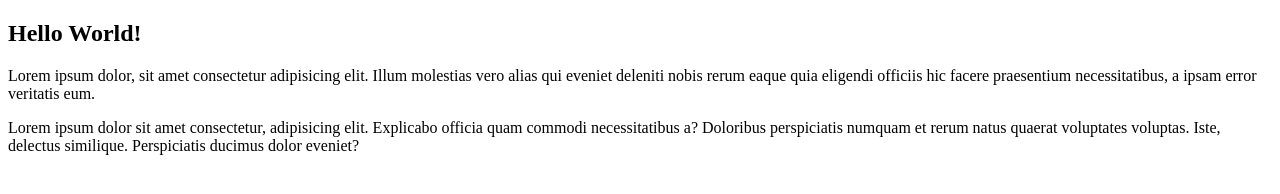
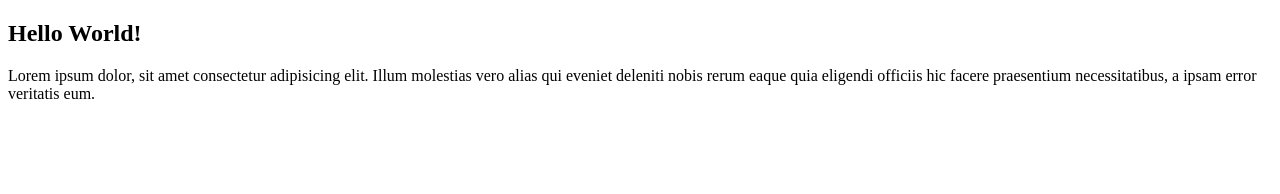
Before and after one commit to Redguy64/SMCWebDesign2Class, a plain HTML site: page Week02/in-class/index.html in a window 1280 px wide. Drawn offline with Linux system fonts and the light colour scheme.

Commit message:
Update index.html
V3 html changed to add pictures and remove 1 paragraph, HW File

```diff
--- a/Week02/in-class/index.html
+++ b/Week02/in-class/index.html
@@ -13,7 +13,8 @@
     <main>
         <h2>Hello World!</h2>
         <p>Lorem ipsum dolor, sit amet consectetur adipisicing elit. Illum molestias vero alias qui eveniet deleniti nobis rerum eaque quia eligendi officiis hic facere praesentium necessitatibus, a ipsam error veritatis eum.</p>
-        <p>Lorem ipsum dolor sit amet consectetur, adipisicing elit. Explicabo officia quam commodi necessitatibus a? Doloribus perspiciatis numquam et rerum natus quaerat voluptates voluptas. Iste, delectus similique. Perspiciatis ducimus dolor eveniet?</p>
+        <img src="" alt="">
+        <img src="" alt="">
     </main>
     <footer>
 
```
